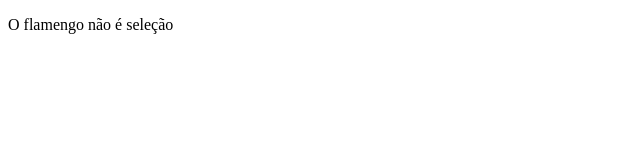
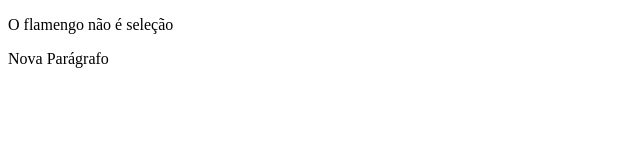
Before and after one commit to Izaque1154/Primeiro-repositorio, a plain HTML site: page index.html in a window 1280 px wide. Shown: the full height of the page, 0-640 px from the left. Drawn offline with Linux system fonts and the light colour scheme.

Commit message:
commit clone

```diff
--- a/index.html
+++ b/index.html
@@ -8,5 +8,6 @@
 <body>
     <title>Uma Branch nova</title>
     <p>O flamengo não é seleção</p>
+    <p>Nova Parágrafo</p>
 </body>
 </html>
```
